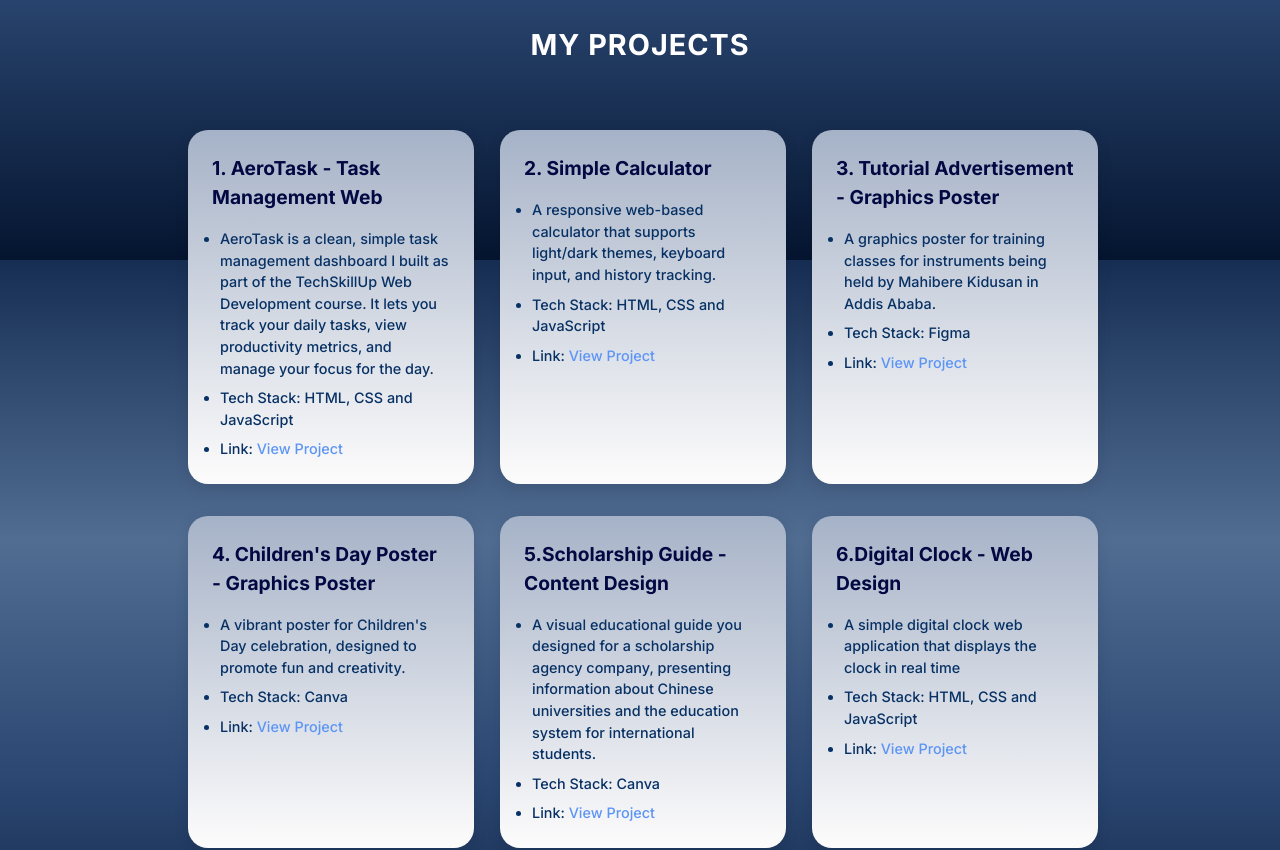
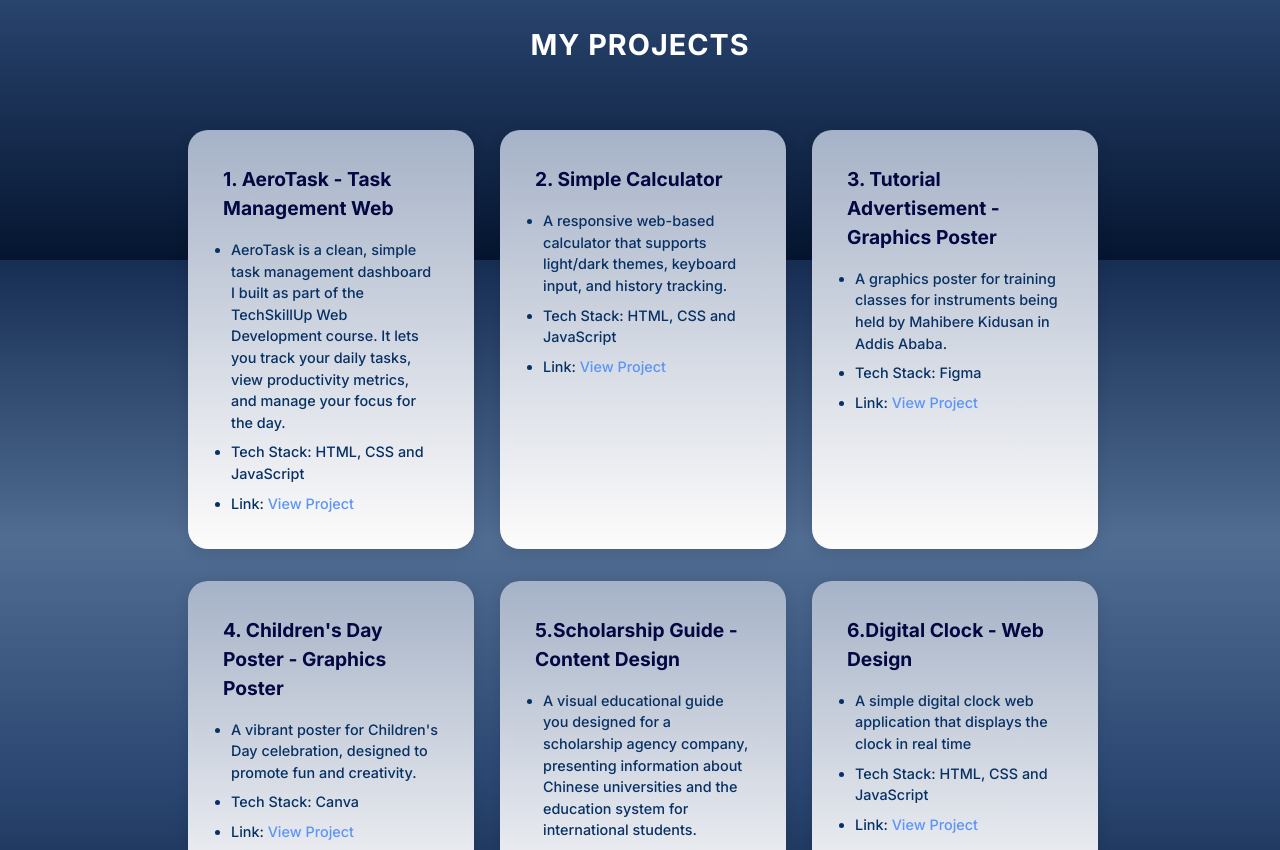
Before and after one commit to mahlet-1/My-Portfolio, a React (Vite) app: page / in a window 1280 px wide. Shown: the part 1340-2190 px from the top of the page. Built offline with nearby package versions, Linux system fonts and the light colour scheme.

Commit message:
fix: edited padding in project-card styles
Increased padding in project-card for better spacing.

```diff
--- a/styles/Projects.css
+++ b/styles/Projects.css
@@ -25,7 +25,7 @@
   box-sizing: border-box;
   background: linear-gradient(360deg, #fdfcfc 0%, #4e6892 200%);
   border-radius: 20px;
-  padding: 24px;
+  padding: 35px;
   box-shadow: 0 4px 15px rgba(0, 0, 0, 0.1);
 }
 
```
